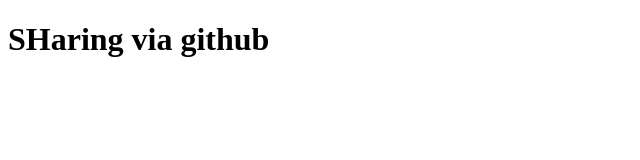
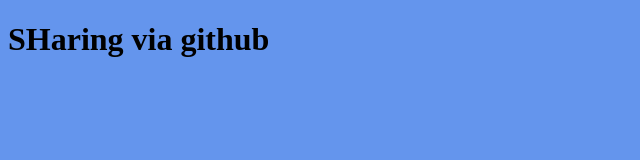
Before and after one commit to Tzikas/SharingCodeWithRabiulAndVal, a plain HTML site: page index.html in a window 1280 px wide. Shown: the whole page, without its empty margins (0-640 px from the left). Drawn offline with Linux system fonts and the light colour scheme.

Commit message:
same as always

```diff
--- a/index.html
+++ b/index.html
@@ -12,5 +12,6 @@
 <body>
     <h1>SHaring via github</h1>
 </body>
+<script src="script.js"></script>
 
 </html>
--- /dev/null
+++ b/script.js
@@ -0,0 +1 @@
+console.log('whoooo hooo')
--- a/style.css
+++ b/style.css
@@ -0,0 +1,3 @@
+body{
+    background:cornflowerblue;
+}
```
Also changed, not shown: brandnewfile.html (added).
